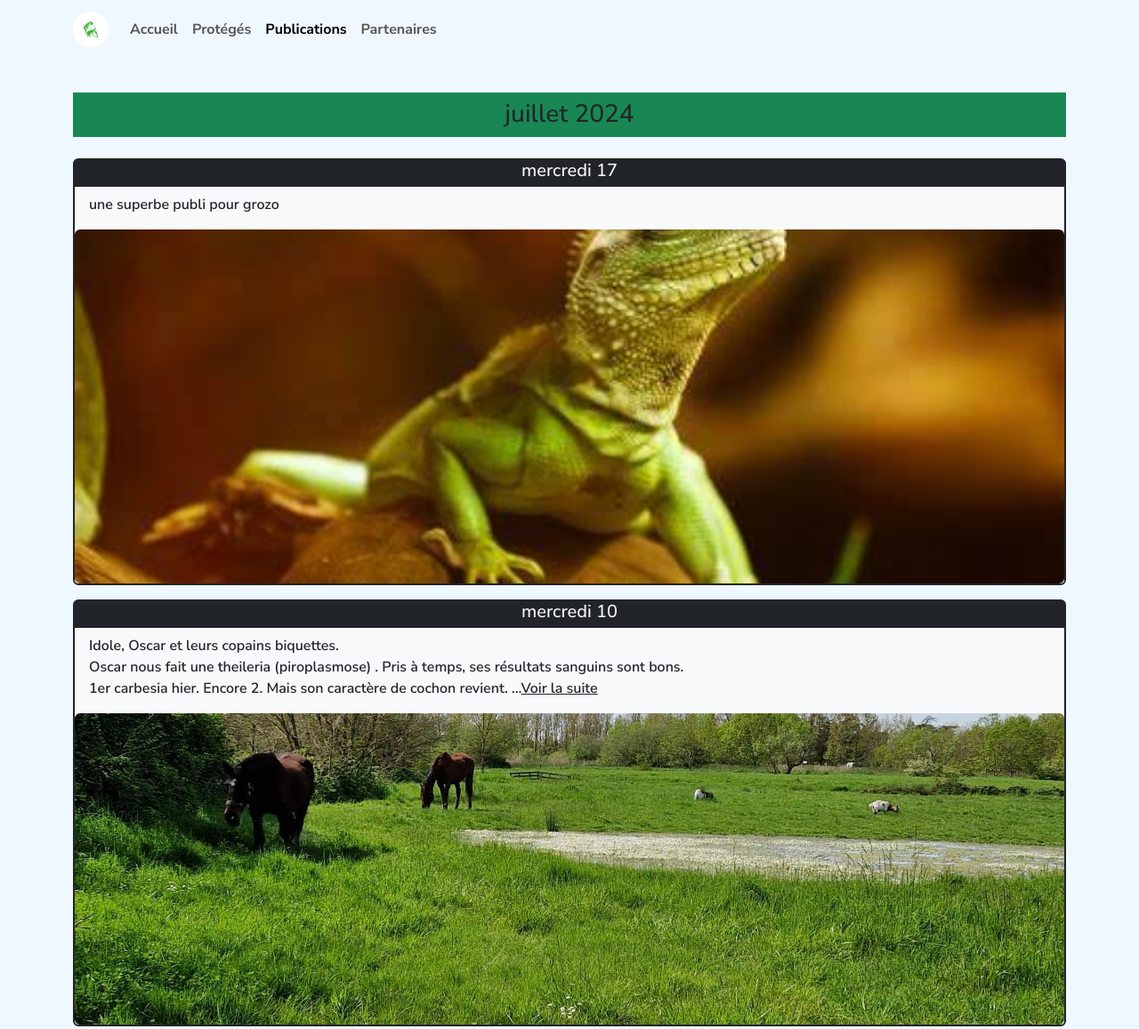
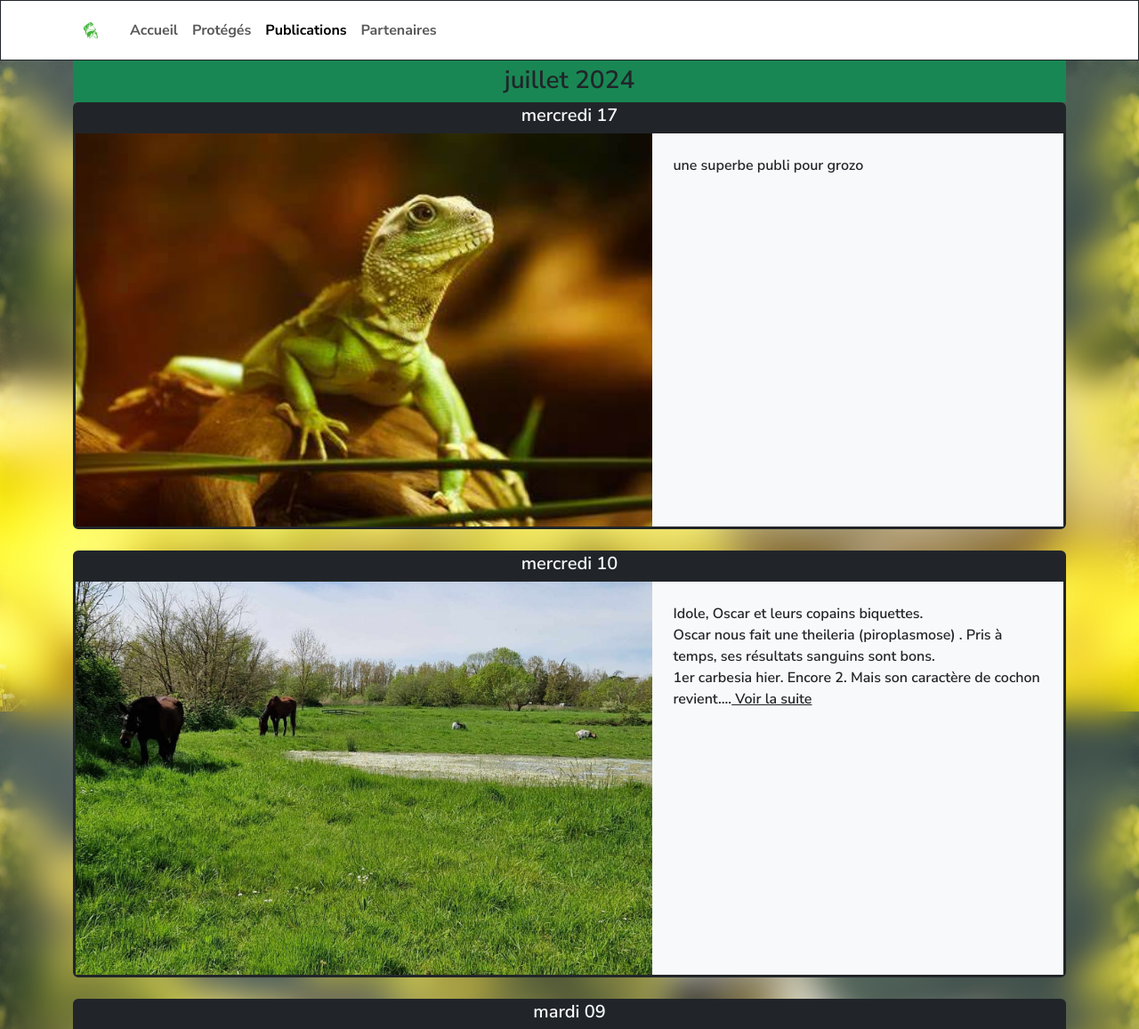
Before and after one commit to SimonMetais/PCCN, a Django app: page /publications/ in a window 1280 px wide. Shown: the top 1157 px of the page at 89% size. Run offline with Django 4.2, Linux system fonts and the light colour scheme; data comes from the database, SQL or seed files in the repository; both versions use the stored data as it was after the commit.

Commit message:
publi v1 ok

```diff
--- a/django_app/base/static/css/base.css
+++ b/django_app/base/static/css/base.css
@@ -10,11 +10,13 @@
     "wdth" 100,
     "YTLC" 500;
 }
+
+header {
+    background-color: white;
+    border: 1px solid;
+}
 .navbar li a {
     font-weight: 700;
-    font-variation-settings:
-        "wdth" 105,
-        "YTLC" 600;
 }
 .nav_logo {
     font-weight: 800;
@@ -25,6 +27,7 @@
 .nav_logo img {
     background-color: white;
 }
+
 html, body {
     height: 100%;
 }
@@ -43,6 +46,14 @@ footer h5 {
     font-weight: 400;
 }
 
+.glass {
+    backdrop-filter: blur(12px);
+    background: rgba(255, 255,255, 0.3);
+}
+.img {
+    background: center / cover no-repeat;
+}
+
 @media (max-width: 768px) {
     footer {
         font-size: 1rem;
--- a/django_app/base/templates/base/base.html
+++ b/django_app/base/templates/base/base.html
@@ -10,7 +10,8 @@
     <link href="https://cdn.jsdelivr.net/npm/bootstrap@5.3.3/dist/css/bootstrap.min.css" rel="stylesheet"
           integrity="sha384-QWTKZyjpPEjISv5WaRU9OFeRpok6YctnYmDr5pNlyT2bRjXh0JMhjY6hW+ALEwIH" crossorigin="anonymous">
     <link rel="stylesheet" href="{% static 'css/base.css' %}">
-    {% block css %}{% endblock %}
+    {% block css %}
+    {% endblock %}
 </head>
 
 <body>
--- a/django_app/base/templates/base/navbar.html
+++ b/django_app/base/templates/base/navbar.html
@@ -1,6 +1,5 @@
-<header class="fixed-top" style="backdrop-filter: blur(5px);">
-<!--    <nav class="navbar navbar-expand-lg text-white" data-bs-theme="dark">-->
-    <nav class="navbar navbar-expand-lg bg-transparent">
+<header class="fixed-top">
+    <nav class="navbar navbar-expand-lg">
         <div class="container">
             <a class="navbar-brand nav_logo" href="{% url 'home' %}">
                 <img src="{{ home_stuffs.logo.url }}" alt="Logo" width="40" height="40"
--- /dev/null
+++ b/django_app/base/templates/elements/mosaic.html
@@ -0,0 +1,21 @@
+{% if medias.count == 1 %}
+<div class="img" style="background-image: url('{{ medias.0.file.url }}'); height: 100%;"></div>
+{% elif medias.count == 2 %}
+<div class="row h-100 m-0">
+    <div class="col-6 img"
+         style="background-image: url('{{ medias.0.file.url }}'); height: 100%;"></div>
+    <div class="col-6 img"
+         style="background-image: url('{{ medias.1.file.url }}'); height: 100%;"></div>
+</div>
+{% elif medias.count > 2 %}
+<div class="row h-100 m-0">
+    <div class="h-100 row col-5 p-0 m-0">
+        <div class="col-12 p-0 img"
+             style="background-image: url('{{ medias.0.file.url }}'); height: 50%;"></div>
+        <div class="col-12 p-0 img"
+             style="background-image: url('{{ medias.1.file.url }}'); height: 50%;"></div>
+    </div>
+    <div class="col-7 p-0 m-0 img"
+         style="background-image: url('{{ medias.2.file.url }}'); height: 100%;"></div>
+</div>
+{% endif %}
--- a/django_app/base/templates/elements/publication_resume.html
+++ b/django_app/base/templates/elements/publication_resume.html
@@ -1,5 +1,5 @@
 {% with desc=publi.description|linebreaks %}
-<div class="h-100 d-flex flex-column position-relative ">
+<div class="h-100 d-flex flex-column position-relative">
 
     {% if publi.attachments.count %}
     <div class="w-100 px-3 pt-2">
--- a/django_app/base/templates/home.html
+++ b/django_app/base/templates/home.html
@@ -10,12 +10,12 @@
 
 {% block content %}
 <section id="presentation" class="container-fluid"
-         style="background-image: url('{{ home_stuffs.home_picture.url }}');">
+         style="background-image: url('{{ home_stuffs.home_picture.url }}')">
     <div class="h-100 row row-cols-1 ">
         <span class="col-1 d-none d-md-block"></span>
         <div class="col-12 col-md-5 px-4 px-sm-5 px-md-0 d-flex flex-column justify-content-center"
              style="margin-top: 5rem; margin-bottom: 7rem;">
-            <div id="txt-pres" class="rounded p-2 p-sm-4 row">
+            <div class="glass rounded p-2 p-sm-4 row">
                 <h1>Poneys, chevaux chez nous</h1>
                 {{ home_stuffs.home_text|linebreaks }}
                 <button type="button" class="btn btn-success rounded-pill col-9 col-sm-6 mx-auto mx-sm-0">
--- a/django_app/base/templates/publications.html
+++ b/django_app/base/templates/publications.html
@@ -1,33 +1,55 @@
 {% extends 'base/base.html' %}
-
-{% block head %}
+{% load static %}
+{% load filters %}
+{% block script %}
 <script src="https://unpkg.com/htmx.org@2.0.0"></script>
 {% endblock %}
+{% block css %}
+<style>
+    main {
+        background: url('{{ home_stuffs.home_picture.url }}') center / cover no-repeat fixed;
+        position: relative;
+        z-index: -2;
+    }
+    main::after {
+        content: "";
+        position: absolute;
+        top: 0;
+        left: 0;
+        width: 100%;
+        height: 100%;
+        z-index: -1;
+        backdrop-filter: blur(20px);
+}
+
+</style>
+{% endblock %}
+{% block main-style %}padding-top: 4.2rem{% endblock %}
+{% block main-class %}{% endblock %}
 
 {% block content %}
-<section id="publications">
+<section id="publications" class="container">
     {% for publication in publications %}
 
     {% if publication.is_last_of_month %}
-    <div class="position-sticky bg-success my-4 d-flex align-items-center justify-content-center"
-         style="top: 5.3rem; height: 50px; z-index: 2;">
-        <h3 class="text-center m-0">{{ publication.post_at|date:"F Y" }}</h3>
-    </div>
+    <h3 class="text-center m-0 position-sticky d-flex align-items-center justify-content-center bg-success"
+        style="top: 4rem; height: 3rem; z-index: 2;">
+        <time datetime="{{ publication.post_at|date:'Y-m' }}">{{ publication.post_at|date:"F Y" }}</time>
+    </h3>
     {% endif %}
 
-    <article class="bg-light rounded my-3 border border-2 border-dark d-flex flex-column" style="height: 30rem;">
-        <div class="position-sticky bg-dark text-light" style="top: 8.4rem; height: 30px; z-index:1;">
-            <h5 class="text-center">{{ publication.post_at|date:"l d" }}</h5>
-        </div>
-        <div class="flex-grow-1">
-            {% include 'elements/publication_resume.html' with publi=publication %}
-        </div>
-        {% if publications.has_next and forloop.last %}
-        <span hx-get="{{ url }}?page={{ publications.next_page_number }}"
-              hx-select="#publications > *" hx-target="#publications"
-              hx-trigger="revealed" hx-swap="beforeend">
-            </span>
-        {% endif %}
+    <article class="px-0 d-flex flex-column border border-dark border-3 mb-4 rounded" style="height: 60vh">
+        <h5 class="text-center position-sticky bg-dark text-light m-0" style="top: 7rem; height: 2rem; z-index:1;">
+            <time datetime="{{ publication.post_at|date:'Y-m-d' }}">{{ publication.post_at|date:"l d" }}</time>
+        </h5>
+        <figure class="m-0 d-flex flex-column flex-lg-row flex-fill">
+            <figcaption class="h-auto p-2 p-lg-4 bg-light col-12 col-lg-5 order-lg-2">
+                {{ publication.description|publication_format:30 }}
+            </figcaption>
+            <div class="flex-fill bg-light p-0 col-12 col-lg-7">
+                {% include 'elements/mosaic.html' with medias=publication.attachments.all %}
+            </div>
+        </figure>
     </article>
 
     {% endfor %}
--- /dev/null
+++ b/django_app/base/templatetags/filters.py
@@ -0,0 +1,22 @@
+import re
+
+from django import template
+from django.template.defaultfilters import stringfilter
+from django.utils.html import urlize, linebreaks
+from django.utils.safestring import mark_safe
+
+register = template.Library()
+url_pattern = re.compile(r'[-a-zA-Z0-9@:%._\+~#=]{1,256}\.[a-zA-Z0-9()]{1,6}\b([-a-zA-Z0-9()@:%_\+.~#?&//=]*)')
+
+
+@register.filter
+@stringfilter
+def publication_format(texte: str, max_lenght):
+    texte = linebreaks(texte)
+
+    words = texte.split()
+    if len(words) > max_lenght:
+        texte = ' '.join(words[:max_lenght]) + '...<u> Voir la suite</u>'
+
+    texte = url_pattern.sub(lambda x: urlize(x.group()), texte)
+    return mark_safe(texte)
--- a/django_app/base/views/home.py
+++ b/django_app/base/views/home.py
@@ -6,9 +6,9 @@ from base.models import Home, Publication
 def home(request):
     home_stuffs: Home = Home.objects.first()
     quick_link_cards = {
-        'donate': ("<strong>Donnez</strong> pour eux", 'https://www.google.com/'),
-        'adopt': ("<strong>Adoptez</strong> un protégé", 'https://www.google.com/'),
-        'volunteer': ("Devenez <strong>volontaire</strong>", 'https://www.google.com/'),
+        'donate': ("<strong>Donnez</strong> pour eux", 'https://www.helloasso.com/associations/pccn#highlight'),
+        'adopt': ("<strong>Adoptez</strong> un protégé", '#'),
+        'volunteer': ("Devenez <strong>volontaire</strong>", 'https://www.helloasso.com/associations/pccn/adhesions/adhesion-1'),
     }
     context = {
         'last_publication': Publication.objects.first(),
```
Also changed, not shown: django_app/base/static/css/home.css (+9 -5 lines), django_app/base/static/css/publications.css (added, +38 -0 lines), django_app/base/templatetags/__init__.py (added), django_app/db.sqlite3, django_app/media_dev/publications/2024_07_17__16_01_12/dragon_deau.jfif (added).
